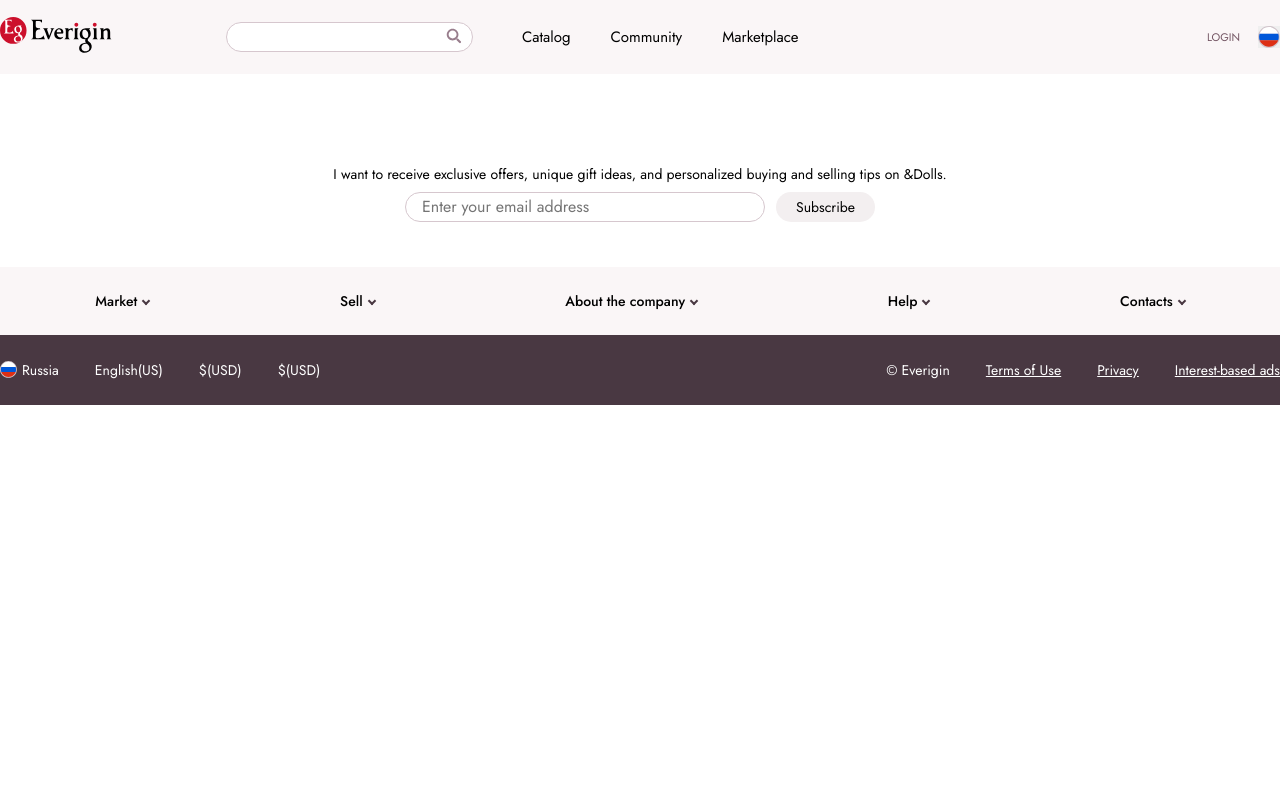
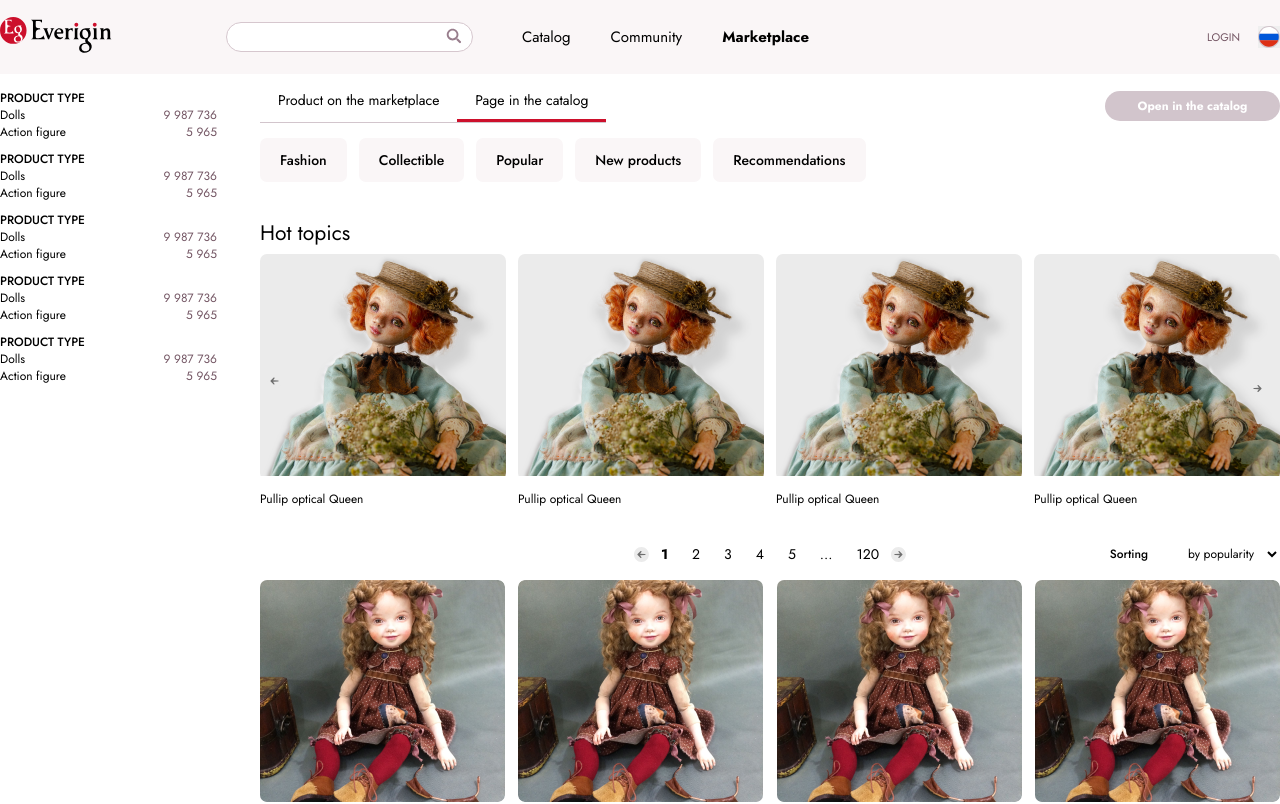
Before and after one commit to dzpower/evering, a Nuxt app: page /marketplace in a window 1280 px wide. Shown: the top 804 px of the page. Built offline with nearby package versions, Linux system fonts and the light colour scheme.

Commit message:
create marketplace page

```diff
--- a/assets/css/layout/_main-content.scss
+++ b/assets/css/layout/_main-content.scss
@@ -68,8 +68,9 @@
     gap: 30px 1.33%;
     margin-bottom: 16px;
 
-    .card {
+    .card, .product-preview {
       width: 24%;
+      padding-right: 0;
     }
   }
 
@@ -111,4 +112,18 @@
     text-decoration: none;
     padding: 6px 14px;
   }
+
+  // Sort Select
+  &-sort {
+    display: flex;
+    align-items: center;
+
+    &__label {
+      font-weight: 500;
+      font-size: 12px;
+      line-height: 17px;
+      color: $black;
+      margin-right: 24px;
+    }
+  }
 }
--- a/assets/css/views/pages/_catalog.scss
+++ b/assets/css/views/pages/_catalog.scss
@@ -1,26 +1,3 @@
 .catalog {
   width: 100%;
-
-  &-middlebar {
-
-    .pagination {
-      position: absolute;
-      left: 50%;
-      transform: translateX(-50%);
-    }
-
-    .catalog-sort {
-      display: flex;
-      align-items: center;
-
-      &__label {
-        font-weight: 500;
-        font-size: 12px;
-        line-height: 17px;
-        color: $black;
-        margin-right: 24px;
-      }
-    }
-  }
-
 }
--- a/assets/css/views/pages/_core.scss
+++ b/assets/css/views/pages/_core.scss
@@ -2,3 +2,4 @@
 @import './catalog';
 @import './catalog-product';
 @import './brands';
+@import './marketplace';
--- /dev/null
+++ b/assets/css/views/pages/_marketplace.scss
@@ -0,0 +1,32 @@
+.marketplace {
+  width: 100%;
+
+  &-topbar {
+    margin-bottom: 15px;
+  }
+
+  &-tags {
+    margin-bottom: 36px;
+  }
+
+  &-middlebar {
+    margin-bottom: 36px;
+    justify-content: flex-start;
+  }
+
+  &-list {
+    margin-bottom: 30px;
+  }
+
+  &-slider {
+    margin-bottom: 36px;
+
+    &:last-child {
+      margin-bottom: 0;
+    }
+
+    .card {
+      padding-right: 12px;
+    }
+  }
+}
--- a/pages/catalog.vue
+++ b/pages/catalog.vue
@@ -21,8 +21,8 @@
         </div>
         <div class="result-page-middlebar">
           <Pagination />
-          <div class="catalog-sort">
-            <span class="catalog-sort__label">Sorting</span>
+          <div class="result-page-sort">
+            <span class="result-page-sort__label">Sorting</span>
             <Select />
           </div>
         </div>
--- /dev/null
+++ b/pages/marketplace.vue
@@ -0,0 +1,116 @@
+<template>
+  <div class="result-page marketplace container">
+    <main class="main">
+      <aside class="result-page-filter">
+        <FilterItem
+          v-for="item in 5"
+          :key="item"
+        ></FilterItem>
+      </aside>
+      <div class="result-page-column">
+        <div class="result-page-topbar marketplace-topbar">
+          <Tabs />
+          <a href="#" class="result-page-mp-button">Open in the catalog</a>
+        </div>
+        <div class="result-page-tags marketplace-tags">
+          <Tag
+            v-for="(tag, index) in tags"
+            :key="index"
+            :href="tag.link"
+          >
+            {{tag.name}}</Tag>
+        </div>
+
+        <h2 class="default-h2">Hot topics</h2>
+        <div class="marketplace-slider">
+          <VueSlickCarousel :variable-width='true' :arrows='true'>
+            <Card
+              v-for="item in 4"
+              :key="item"
+            ></Card>
+            <template #prevArrow>
+              <div class='custom-arrow'>
+              </div>
+            </template>
+            <template #nextArrow>
+              <div class='custom-arrow custom-arrow__next'>
+              </div>
+            </template>
+          </VueSlickCarousel>
+        </div>
+
+        <div class="result-page-middlebar">
+          <Pagination />
+          <div class="result-page-sort">
+            <span class="result-page-sort__label">Sorting</span>
+            <Select />
+          </div>
+        </div>
+        <div class="result-page-list marketplace-list">
+          <ProductPreview
+            v-for='item in 20'
+            :key='item'
+            :rating='4'
+            :price='12222'
+          />
+        </div>
+        <div class="result-page-bottombar">
+          <Pagination />
+        </div>
+
+      </div>
+    </main>
+  </div>
+</template>
+
+<script>
+  import VueSlickCarousel from 'vue-slick-carousel'
+  import 'vue-slick-carousel/dist/vue-slick-carousel.css'
+  import 'vue-slick-carousel/dist/vue-slick-carousel-theme.css'
+  import FilterItem from '@/components/views/pages/catalog/FilterItem'
+  import Card from '@/components/ui-common/Card'
+  import Tag from '@/components/ui-common/Tag'
+  import Pagination from '@/components/ui-common/Pagination'
+  import Tabs from '@/components/ui-common/Tabs'
+  import Select from '@/components/ui-common/Select'
+  import ProductPreview from '@/components/views/pages/home/ProductPreview';
+
+  export default {
+    components: {
+      ProductPreview,
+      Pagination,
+      Tag,
+      FilterItem,
+      Card,
+      VueSlickCarousel,
+      Tabs,
+      Select
+    },
+    data() {
+      return {
+        tags: [
+          {
+            name: 'Fashion',
+            link: '#'
+          },
+          {
+            name: 'Collectible',
+            link: '#'
+          },
+          {
+            name: 'Popular',
+            link: '#'
+          },
+          {
+            name: 'New products',
+            link: '#'
+          },
+          {
+            name: 'Recommendations',
+            link: '#'
+          },
+        ]
+      }
+    }
+  }
+</script>
```
